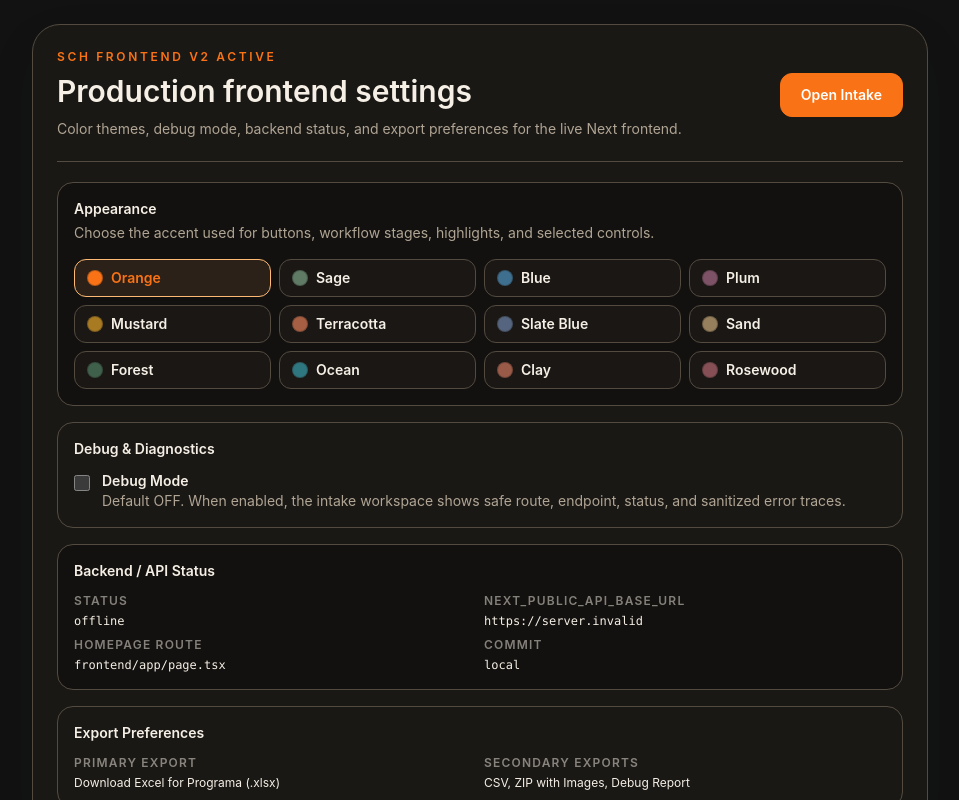
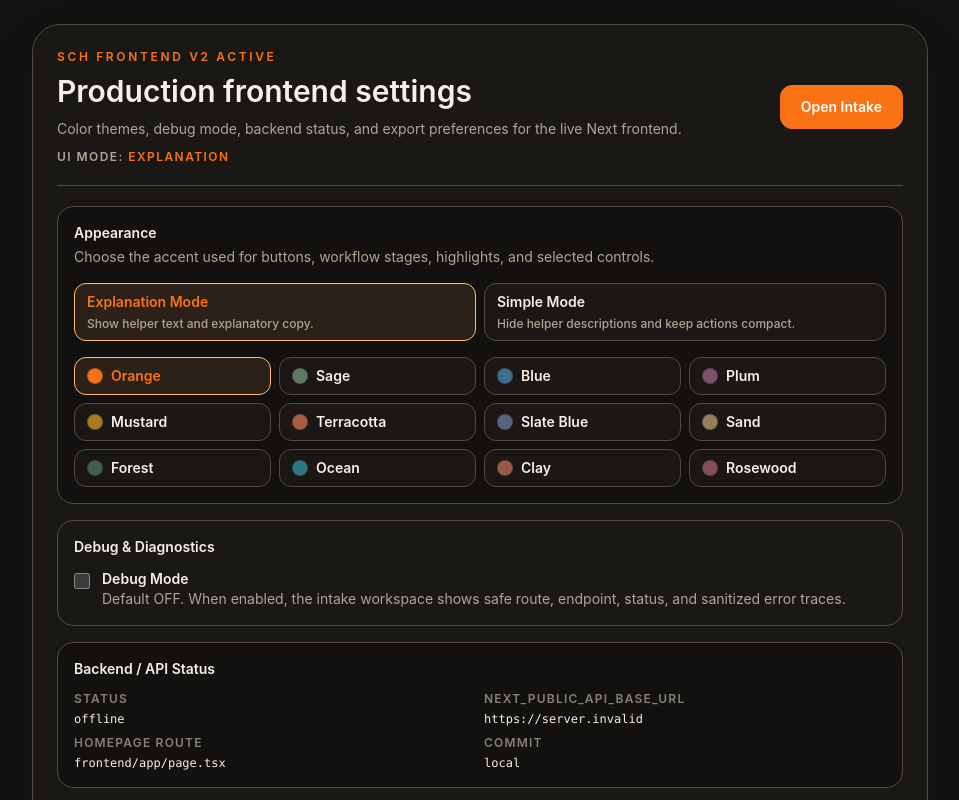
Before and after one commit to finnrcase/catalog-ingestion-demo, a Next.js app in the folder frontend/: page /settings in a window 1280 px wide. Shown: the top 800 px of the page, without its empty margins (160-1119 px from the left). Built offline with nearby package versions, Linux system fonts and the light colour scheme; no server answers.

Commit message:
Add UI mode preference

```diff
--- a/frontend/app/settings/page.tsx
+++ b/frontend/app/settings/page.tsx
@@ -5,6 +5,7 @@ import { useEffect, useState } from "react";
 
 const DEBUG_MODE_STORAGE_KEY = "sch-intake-debug-mode";
 const ACCENT_THEME_STORAGE_KEY = "sch-intake-accent-theme";
+const UI_MODE_STORAGE_KEY = "sch-intake-ui-mode";
 
 const accentThemes = [
   { id: "orange", label: "Orange", accent: "#f97316", soft: "#2c2118", ring: "#fdba74", foreground: "#ffffff", text: "#fb923c" },
@@ -22,6 +23,7 @@ const accentThemes = [
 ] as const;
 
 type AccentThemeId = (typeof accentThemes)[number]["id"];
+type UiMode = "explanation" | "simple";
 
 const fallbackBuildInfo = {
   commit:
@@ -54,12 +56,16 @@ function applyAccent(themeId: AccentThemeId) {
 export default function SettingsPage() {
   const [debugMode, setDebugMode] = useState(false);
   const [accentThemeId, setAccentThemeId] = useState<AccentThemeId>("orange");
+  const [uiMode, setUiMode] = useState<UiMode>("explanation");
   const [apiStatus, setApiStatus] = useState("checking");
+  const isSimpleMode = uiMode === "simple";
 
   useEffect(() => {
     const storedDebug = window.localStorage.getItem(DEBUG_MODE_STORAGE_KEY) === "true";
     const storedAccent = window.localStorage.getItem(ACCENT_THEME_STORAGE_KEY) as AccentThemeId | null;
+    const storedUiMode = window.localStorage.getItem(UI_MODE_STORAGE_KEY);
     setDebugMode(storedDebug);
+    setUiMode(storedUiMode === "simple" ? "simple" : "explanation");
     if (storedAccent && accentThemes.some((theme) => theme.id === storedAccent)) {
       setAccentThemeId(storedAccent);
       applyAccent(storedAccent);
@@ -76,6 +82,10 @@ export default function SettingsPage() {
     window.localStorage.setItem(ACCENT_THEME_STORAGE_KEY, accentThemeId);
     applyAccent(accentThemeId);
   }, [accentThemeId]);
+
+  useEffect(() => {
+    window.localStorage.setItem(UI_MODE_STORAGE_KEY, uiMode);
+  }, [uiMode]);
 
   useEffect(() => {
     const apiBase = fallbackBuildInfo.apiBase;
@@ -95,8 +105,13 @@ export default function SettingsPage() {
           <div>
             <p className="text-xs font-semibold uppercase tracking-[0.22em] text-bronze">SCH FRONTEND v2 ACTIVE</p>
             <h1 className="mt-2 text-3xl font-semibold text-charcoal">Production frontend settings</h1>
-            <p className="mt-2 text-sm leading-6 text-taupe">
-              Color themes, debug mode, backend status, and export preferences for the live Next frontend.
+            {!isSimpleMode ? (
+              <p className="mt-2 text-sm leading-6 text-taupe">
+                Color themes, debug mode, backend status, and export preferences for the live Next frontend.
+              </p>
+            ) : null}
+            <p className="mt-2 text-xs font-semibold uppercase tracking-[0.12em] text-taupe">
+              UI mode: <span className="text-bronze">{isSimpleMode ? "Simple" : "Explanation"}</span>
             </p>
           </div>
           <Link href="/" className="btn-primary inline-flex h-11 items-center justify-center rounded-xl px-5 text-sm font-semibold">
@@ -106,7 +121,32 @@ export default function SettingsPage() {
 
         <section className="mt-5 rounded-2xl border border-linen bg-ivory/70 p-4">
           <h2 className="text-sm font-semibold text-charcoal">Appearance</h2>
-          <p className="mt-1 text-sm text-taupe">Choose the accent used for buttons, workflow stages, highlights, and selected controls.</p>
+          {!isSimpleMode ? (
+            <p className="mt-1 text-sm text-taupe">Choose the accent used for buttons, workflow stages, highlights, and selected controls.</p>
+          ) : null}
+          <div className="mt-4 grid gap-2 sm:grid-cols-2">
+            {(["explanation", "simple"] as UiMode[]).map((mode) => {
+              const selected = uiMode === mode;
+              return (
+                <button
+                  key={mode}
+                  type="button"
+                  className={`rounded-xl border px-3 py-2 text-left text-sm font-semibold transition ${
+                    selected ? "border-orangeBorder bg-orangeSoft text-bronze" : "border-linen bg-white/60 text-charcoal hover:border-orangeBorder"
+                  }`}
+                  onClick={() => setUiMode(mode)}
+                  aria-pressed={selected}
+                >
+                  {mode === "simple" ? "Simple Mode" : "Explanation Mode"}
+                  {!isSimpleMode ? (
+                    <span className="mt-1 block text-xs font-medium text-taupe">
+                      {mode === "simple" ? "Hide helper descriptions and keep actions compact." : "Show helper text and explanatory copy."}
+                    </span>
+                  ) : null}
+                </button>
+              );
+            })}
+          </div>
           <div className="mt-4 grid grid-cols-2 gap-2 sm:grid-cols-3 md:grid-cols-4">
             {accentThemes.map((theme) => {
               const selected = accentThemeId === theme.id;
@@ -138,7 +178,9 @@ export default function SettingsPage() {
             />
             <span>
               <span className="block font-semibold text-charcoal">Debug Mode</span>
-              Default OFF. When enabled, the intake workspace shows safe route, endpoint, status, and sanitized error traces.
+              {!isSimpleMode
+                ? "Default OFF. When enabled, the intake workspace shows safe route, endpoint, status, and sanitized error traces."
+                : null}
             </span>
           </label>
         </section>
--- a/frontend/components/intake-workspace.tsx
+++ b/frontend/components/intake-workspace.tsx
@@ -153,8 +153,11 @@ type AccentTheme = {
   text: string;
 };
 
+type UiMode = "explanation" | "simple";
+
 const DEBUG_MODE_STORAGE_KEY = "sch-intake-debug-mode";
 const ACCENT_THEME_STORAGE_KEY = "sch-intake-accent-theme";
+const UI_MODE_STORAGE_KEY = "sch-intake-ui-mode";
 
 const accentThemes: AccentTheme[] = [
   {
@@ -660,6 +663,7 @@ export function IntakeWorkspace({ buildInfo = fallbackBuildInfo }: { buildInfo?:
   const [forceRefreshEnrichment, setForceRefreshEnrichment] = useState(false);
   const [debugMode, setDebugMode] = useState(false);
   const [accentThemeId, setAccentThemeId] = useState<AccentThemeId>("orange");
+  const [uiMode, setUiMode] = useState<UiMode>("explanation");
   const [settingsHydrated, setSettingsHydrated] = useState(false);
   const [debugTraces, setDebugTraces] = useState<DebugTrace[]>([]);
   const [debugCopyStatus, setDebugCopyStatus] = useState("");
@@ -775,11 +779,14 @@ export function IntakeWorkspace({ buildInfo = fallbackBuildInfo }: { buildInfo?:
     try {
       const storedDebugMode = window.localStorage.getItem(DEBUG_MODE_STORAGE_KEY);
       const storedAccentTheme = window.localStorage.getItem(ACCENT_THEME_STORAGE_KEY);
+      const storedUiMode = window.localStorage.getItem(UI_MODE_STORAGE_KEY);
       setDebugMode(storedDebugMode === "true");
       setAccentThemeId(getAccentTheme(storedAccentTheme).id);
+      setUiMode(storedUiMode === "simple" ? "simple" : "explanation");
     } catch {
       setDebugMode(false);
       setAccentThemeId("orange");
+      setUiMode("explanation");
     }
     setSettingsHydrated(true);
   }, []);
@@ -803,6 +810,15 @@ export function IntakeWorkspace({ buildInfo = fallbackBuildInfo }: { buildInfo?:
       // Local persistence is best-effort only.
     }
   }, [debugMode, settingsHydrated]);
+
+  useEffect(() => {
+    if (!settingsHydrated) return;
+    try {
+      window.localStorage.setItem(UI_MODE_STORAGE_KEY, uiMode);
+    } catch {
+      // Local persistence is best-effort only.
+    }
+  }, [uiMode, settingsHydrated]);
 
   const bulkImagePreviews = useMemo(
     () =>
@@ -853,6 +869,7 @@ export function IntakeWorkspace({ buildInfo = fallbackBuildInfo }: { buildInfo?:
   const apiConnectionStatus = API_BASE ? apiStatus : "misconfigured";
   const apiConnectionText = API_BASE ? apiStatusText : "NEXT_PUBLIC_API_BASE_URL is missing or invalid.";
   const displayApiBase = API_BASE || "not configured";
+  const isSimpleMode = uiMode === "simple";
 
   useEffect(() => {
     if (includedRows.length === 0) {
@@ -1659,6 +1676,9 @@ export function IntakeWorkspace({ buildInfo = fallbackBuildInfo }: { buildInfo?:
             <span className="rounded-full border border-orangeBorder bg-orangeSoft px-3 py-1 text-[11px] font-semibold uppercase tracking-[0.14em] text-bronze">
               SCH FRONTEND v2 ACTIVE
             </span>
+            <span className="rounded-full border border-linen bg-white/42 px-3 py-1 text-[11px] font-semibold uppercase tracking-[0.14em] text-taupe">
+              {isSimpleMode ? "Simple Mode" : "Explanation Mode"}
+            </span>
           </div>
           <div className="flex flex-wrap items-center gap-3">
             <ApiConnectionBadge status={apiConnectionStatus} label={apiConnectionText} apiBase={displayApiBase} />
@@ -1686,9 +1706,11 @@ export function IntakeWorkspace({ buildInfo = fallbackBuildInfo }: { buildInfo?:
               <h1 className="mt-3 max-w-3xl text-3xl font-semibold tracking-normal text-charcoal sm:text-5xl">
                 Upload, parse, enrich, and export Programa-ready product schedules.
               </h1>
+              {!isSimpleMode ? (
                 <p className="mt-4 max-w-2xl text-sm leading-6 text-taupe">
                   A staged intake workspace for SCH quotes, spec sheets, product links, and image-ready exports.
                 </p>
+              ) : null}
             </div>
             <div className="grid gap-2 rounded-2xl border border-linen bg-white/44 p-4">
               <div className="flex items-center justify-between gap-3">
@@ -1702,6 +1724,10 @@ export function IntakeWorkspace({ buildInfo = fallbackBuildInfo }: { buildInfo?:
               <div className="flex items-center justify-between gap-3">
                 <span className="text-xs font-semibold uppercase tracking-[0.14em] text-taupe">Primary export</span>
                 <span className="text-xs font-semibold text-bronze">Excel for Programa</span>
+              </div>
+              <div className="flex items-center justify-between gap-3">
+                <span className="text-xs font-semibold uppercase tracking-[0.14em] text-taupe">UI mode</span>
+                <span className="text-xs font-semibold text-bronze">{isSimpleMode ? "Simple" : "Explanation"}</span>
               </div>
             </div>
           </div>
@@ -1729,7 +1755,7 @@ export function IntakeWorkspace({ buildInfo = fallbackBuildInfo }: { buildInfo?:
           ))}
         </div>
 
-        <Panel step="1" title="Upload / Input" subtitle="Add vendor PDFs, quote sheets, tear sheets, receipts, product links, and mass photo uploads.">
+        <Panel step="1" title="Upload / Input" subtitle="Add vendor PDFs, quote sheets, tear sheets, receipts, product links, and mass photo uploads." simple={isSimpleMode}>
           <div className="grid gap-5">
             <div className="grid gap-3 sm:grid-cols-2">
               <Field label="Existing Programa Project / Property">
@@ -1756,6 +1782,7 @@ export function IntakeWorkspace({ buildInfo = fallbackBuildInfo }: { buildInfo?:
                 title="Upload PDFs"
                 description="Vendor quotes, spec sheets, tear sheets, receipts, or schedules for Step 2 parsing."
                 meta={files.length ? `${files.length} PDF${files.length === 1 ? "" : "s"} selected` : "No PDFs selected"}
+                simple={isSimpleMode}
               >
                 <label className="btn-secondary inline-flex h-10 cursor-pointer items-center justify-center rounded-xl px-4 text-sm font-semibold">
                   Choose PDFs
@@ -1775,6 +1802,7 @@ export function IntakeWorkspace({ buildInfo = fallbackBuildInfo }: { buildInfo?:
                 title="Upload Product Photos"
                 description="Photos are uploaded to Cloudinary during Parse and become image-ready rows."
                 meta={bulkImages.length ? `${bulkImages.length} image${bulkImages.length === 1 ? "" : "s"} selected` : "No photos selected"}
+                simple={isSimpleMode}
               >
                 <label
                   className={`btn-secondary inline-flex h-10 cursor-pointer items-center justify-center rounded-xl px-4 text-sm font-semibold ${
@@ -1815,6 +1843,7 @@ export function IntakeWorkspace({ buildInfo = fallbackBuildInfo }: { buildInfo?:
                 title="Paste Product Links"
                 description="Product pages, vendor links, or source URLs. One link per line."
                 meta={`${urls.split(/\r?\n/).filter((url) => url.trim()).length} link${urls.split(/\r?\n/).filter((url) => url.trim()).length === 1 ? "" : "s"} entered`}
+                simple={isSimpleMode}
               >
                 <textarea
                   className="input-surface min-h-28 w-full resize-none rounded-xl p-3 text-sm leading-6 text-charcoal"
@@ -1914,9 +1943,11 @@ export function IntakeWorkspace({ buildInfo = fallbackBuildInfo }: { buildInfo?:
                     </button>
                   ) : null}
                 </div>
+                {!isSimpleMode ? (
                   <p className="text-sm text-taupe">
                     Photo rows are created in Step 2 when you click Parse Files. PDF parsing and web enrichment will not run for photo-only rows.
                   </p>
+                ) : null}
                 <div className="grid grid-cols-3 gap-2 sm:grid-cols-6">
                   {bulkImagePreviews.slice(0, 6).map(({ file, url }, index) => (
                     <img key={`${file.name}-${file.size}-${file.lastModified}`} src={url} alt={file.name} className="h-20 w-full rounded-xl object-cover" />
@@ -1927,13 +1958,15 @@ export function IntakeWorkspace({ buildInfo = fallbackBuildInfo }: { buildInfo?:
           </div>
         </Panel>
 
-        <Panel step="2" title="Parse" subtitle="Create initial product rows from PDFs, product links, and Cloudinary-hosted photo uploads. Enrichment stays off until Step 4.">
+        <Panel step="2" title="Parse" subtitle="Create initial product rows from PDFs, product links, and Cloudinary-hosted photo uploads. Enrichment stays off until Step 4." simple={isSimpleMode}>
           <div className="grid gap-4">
             <div className="rounded-xl border border-linen bg-ivory/70 p-4">
               <div className="flex flex-col gap-3 sm:flex-row sm:items-center sm:justify-between">
                 <div>
                   <div className="text-sm font-semibold text-charcoal">{parseStatus}</div>
+                  {!isSimpleMode ? (
                     <div className="mt-1 text-xs text-taupe">Endpoint: {lastEndpoint || `${API_BASE || "not configured"}/intake/generate`}</div>
+                  ) : null}
                 </div>
                 <button
                   className="btn-primary inline-flex h-12 items-center justify-center gap-2 rounded-xl px-6 text-sm font-semibold disabled:cursor-not-allowed disabled:border-orangeBorder disabled:bg-orangeSoft disabled:text-bronze disabled:shadow-none"
@@ -1967,7 +2000,7 @@ export function IntakeWorkspace({ buildInfo = fallbackBuildInfo }: { buildInfo?:
         ) : null}
 
         {parsedReviewReady ? (
-          <Panel step="3" title="Review Parsed Data" subtitle="Start with the summary, then expand the parsed product table only when needed.">
+          <Panel step="3" title="Review Parsed Data" subtitle="Start with the summary, then expand the parsed product table only when needed." simple={isSimpleMode}>
             <div className="grid gap-4">
               <div className="grid gap-3 sm:grid-cols-2 lg:grid-cols-5">
                 <SummaryCard label="Products found" value={rows.length} />
@@ -1987,7 +2020,7 @@ export function IntakeWorkspace({ buildInfo = fallbackBuildInfo }: { buildInfo?:
         ) : null}
 
         {parsedReviewReady ? (
-          <Panel step="4" title="Enrich" subtitle="Run missing-field enrichment only after parsed data has been reviewed. This does not reparse the PDFs.">
+          <Panel step="4" title="Enrich" subtitle="Run missing-field enrichment only after parsed data has been reviewed. This does not reparse the PDFs." simple={isSimpleMode}>
             <div className="grid gap-4">
               <div className="rounded-xl border border-linen bg-ivory/70 p-4">
                 <div className="flex flex-col gap-3 sm:flex-row sm:items-center sm:justify-between">
@@ -2031,16 +2064,18 @@ export function IntakeWorkspace({ buildInfo = fallbackBuildInfo }: { buildInfo?:
                 <SummaryCard label="Images present" value={imagesFoundCount} />
                 <SummaryCard label="Dimensions present" value={dimensionsFoundCount} />
               </div>
+              {!isSimpleMode ? (
                 <p className="rounded-xl border border-linen bg-white px-4 py-3 text-sm text-charcoal/70">
                   Enrichment uses existing SKU/model, product URLs, preferred sources, and cache first. It fills missing data without rerunning PDF parsing.
                 </p>
+              ) : null}
               {errors.length ? <ErrorList errors={errors} /> : null}
             </div>
           </Panel>
         ) : null}
 
         {enrichmentHasRun ? (
-          <Panel step="5" title="Review Enriched Data" subtitle="Confirm readiness after enrichment before exporting.">
+          <Panel step="5" title="Review Enriched Data" subtitle="Confirm readiness after enrichment before exporting." simple={isSimpleMode}>
             <div className="grid gap-4">
               <div className="grid gap-3 sm:grid-cols-2 lg:grid-cols-4">
                 <SummaryCard label="Rows enriched" value={enrichmentStats.rowsEnriched} />
@@ -2065,7 +2100,7 @@ export function IntakeWorkspace({ buildInfo = fallbackBuildInfo }: { buildInfo?:
         ) : null}
 
         {enrichmentHasRun ? (
-          <Panel step="6" title="Export" subtitle="Download the Programa-ready workbook first. CSV, ZIP, debug, and direct send are secondary.">
+          <Panel step="6" title="Export" subtitle="Download the Programa-ready workbook first. CSV, ZIP, debug, and direct send are secondary." simple={isSimpleMode}>
             <div className="grid gap-4">
               <div className="grid gap-3 lg:grid-cols-[1.2fr_1fr]">
                 <button
@@ -2160,6 +2195,7 @@ export function IntakeWorkspace({ buildInfo = fallbackBuildInfo }: { buildInfo?:
             forceRefreshEnrichment={forceRefreshEnrichment}
             debugMode={debugMode}
             accentThemeId={accentThemeId}
+            uiMode={uiMode}
             scheduleUrl={scheduleUrl}
             bulkImagesCount={bulkImages.length}
             photoBulkSummary={photoBulkSummary}
@@ -2173,6 +2209,7 @@ export function IntakeWorkspace({ buildInfo = fallbackBuildInfo }: { buildInfo?:
             onForceRefreshEnrichmentChange={setForceRefreshEnrichment}
             onDebugModeChange={setDebugMode}
             onAccentThemeChange={setAccentThemeId}
+            onUiModeChange={setUiMode}
             onScheduleUrlChange={setScheduleUrl}
             onClose={() => setSettingsOpen(false)}
           />
@@ -2256,12 +2293,14 @@ function InputCard({
   title,
   description,
   meta,
+  simple = false,
   children,
 }: {
   icon: ReactNode;
   title: string;
   description: string;
   meta: string;
+  simple?: boolean;
   children: ReactNode;
 }) {
   return (
@@ -2272,7 +2311,7 @@ function InputCard({
         </div>
         <div>
           <h3 className="text-sm font-semibold text-charcoal">{title}</h3>
-          <p className="mt-1 text-sm leading-5 text-taupe">{description}</p>
+          {!simple ? <p className="mt-1 text-sm leading-5 text-taupe">{description}</p> : null}
           <p className="mt-2 text-xs font-semibold uppercase tracking-[0.08em] text-bronze">{meta}</p>
         </div>
       </div>
@@ -2532,6 +2571,7 @@ function SettingsDialog({
   forceRefreshEnrichment,
   debugMode,
   accentThemeId,
+  uiMode,
   scheduleUrl,
   bulkImagesCount,
   photoBulkSummary,
@@ -2545,6 +2585,7 @@ function SettingsDialog({
   onForceRefreshEnrichmentChange,
   onDebugModeChange,
   onAccentThemeChange,
+  onUiModeChange,
   onScheduleUrlChange,
   onClose,
 }: {
@@ -2561,6 +2602,7 @@ function SettingsDialog({
   forceRefreshEnrichment: boolean;
   debugMode: boolean;
   accentThemeId: AccentThemeId;
+  uiMode: UiMode;
   scheduleUrl: string;
   bulkImagesCount: number;
   photoBulkSummary: { success: number; failed: number };
@@ -2574,6 +2616,7 @@ function SettingsDialog({
   onForceRefreshEnrichmentChange: (value: boolean) => void;
   onDebugModeChange: (value: boolean) => void;
   onAccentThemeChange: (value: AccentThemeId) => void;
+  onUiModeChange: (value: UiMode) => void;
   onScheduleUrlChange: (value: string) => void;
   onClose: () => void;
 }) {
@@ -2585,6 +2628,7 @@ function SettingsDialog({
         : apiStatus === "offline"
           ? "Offline"
           : "Checking";
+  const isSimpleMode = uiMode === "simple";
 
   return (
     <div className="fixed inset-0 z-50 flex items-start justify-end bg-charcoal/28 px-4 py-5 backdrop-blur-sm sm:px-7">
@@ -2592,7 +2636,9 @@ function SettingsDialog({
         <div className="flex items-center justify-between gap-4">
           <div>
             <h2 className="text-lg font-semibold text-charcoal">Settings</h2>
+            {!isSimpleMode ? (
               <p className="mt-1 text-sm text-taupe">Internal intake preferences, connection status, and build details.</p>
+            ) : null}
           </div>
           <button
             type="button"
@@ -2608,7 +2654,7 @@ function SettingsDialog({
           <div className="flex flex-wrap items-start justify-between gap-3">
             <div>
               <h3 className="text-sm font-semibold text-charcoal">Backend / API Status</h3>
-              <p className="mt-1 text-sm text-taupe">{apiStatusText}</p>
+              {!isSimpleMode ? <p className="mt-1 text-sm text-taupe">{apiStatusText}</p> : null}
             </div>
             <SettingsStatusPill status={apiStatus} label={statusLabel} />
           </div>
@@ -2621,7 +2667,35 @@ function SettingsDialog({
 
         <div className="mt-4 rounded-xl border border-linen bg-white p-4">
           <h3 className="text-sm font-semibold text-charcoal">Appearance</h3>
+          {!isSimpleMode ? (
             <p className="mt-1 text-sm text-taupe">Choose a muted SCH accent for buttons, active stages, cards, and highlights.</p>
+          ) : null}
+          <div className="mt-4 grid gap-2 sm:grid-cols-2">
+            {(["explanation", "simple"] as UiMode[]).map((mode) => {
+              const selected = uiMode === mode;
+              return (
+                <button
+                  key={mode}
+                  type="button"
+                  className={`min-h-11 rounded-xl border px-3 text-left text-sm font-semibold transition ${
+                    selected ? "border-orangeBorder bg-orangeSoft text-bronze" : "border-linen bg-white text-charcoal hover:border-orangeBorder"
+                  }`}
+                  onClick={() => onUiModeChange(mode)}
+                  aria-pressed={selected}
+                >
+                  {mode === "simple" ? "Simple Mode" : "Explanation Mode"}
+                  {!isSimpleMode ? (
+                    <span className="mt-1 block text-xs font-medium text-taupe">
+                      {mode === "simple" ? "Cleaner workflow with less helper copy." : "Full helper text and explanations."}
+                    </span>
+                  ) : null}
+                </button>
+              );
+            })}
+          </div>
+          <div className="mt-3 text-xs font-semibold uppercase tracking-[0.12em] text-taupe">
+            Current UI mode: <span className="text-bronze">{isSimpleMode ? "Simple" : "Explanation"}</span>
+          </div>
           <div className="mt-4 grid grid-cols-2 gap-2 sm:grid-cols-3">
             {accentThemes.map((theme) => {
               const selected = theme.id === accentThemeId;
@@ -2658,10 +2732,12 @@ function SettingsDialog({
             />
             Enable Debug Mode. Shows sanitized trace details and copyable reports for troubleshooting.
           </label>
+          {!isSimpleMode ? (
             <p className="mt-3 text-xs leading-5 text-taupe">
               Debug reports include action names, endpoint paths, status codes, timestamps, item identifiers, and sanitized errors. API keys,
               credentials, auth tokens, and full request payloads are not included.
             </p>
+          ) : null}
         </div>
 
         <div className="mt-5 rounded-xl border border-linen bg-ivory/70 p-4">
@@ -2724,7 +2800,9 @@ function SettingsDialog({
 
         <div className="mt-4 rounded-xl border border-linen bg-ivory/70 p-4">
           <h3 className="text-sm font-semibold text-charcoal">Export Preferences</h3>
+          {!isSimpleMode ? (
             <p className="mt-1 text-sm text-taupe">Excel is the primary Programa handoff. CSV, ZIP, and debug exports stay available after enrichment.</p>
+          ) : null}
           <dl className="mt-4 grid gap-2 text-xs text-taupe">
             <SettingsDetail label="Primary export" value="Download Excel for Programa (.xlsx)" />
             <SettingsDetail label="Export-ready rows" value={String(exportReadyCount)} />
@@ -2805,11 +2883,13 @@ function Panel({
   step,
   title,
   subtitle,
+  simple = false,
   children,
 }: {
   step?: string;
   title: string;
   subtitle: string;
+  simple?: boolean;
   children: ReactNode;
 }) {
   return (
@@ -2824,7 +2904,7 @@ function Panel({
             ) : null}
             <h2 className="text-xl font-semibold tracking-normal text-charcoal">{title}</h2>
           </div>
-          <p className="mt-2 text-sm leading-6 text-charcoal/60">{subtitle}</p>
+          {!simple ? <p className="mt-2 text-sm leading-6 text-charcoal/60">{subtitle}</p> : null}
         </div>
       </div>
       {children}
```
Lines whose indentation alone changed are shown as unchanged.
